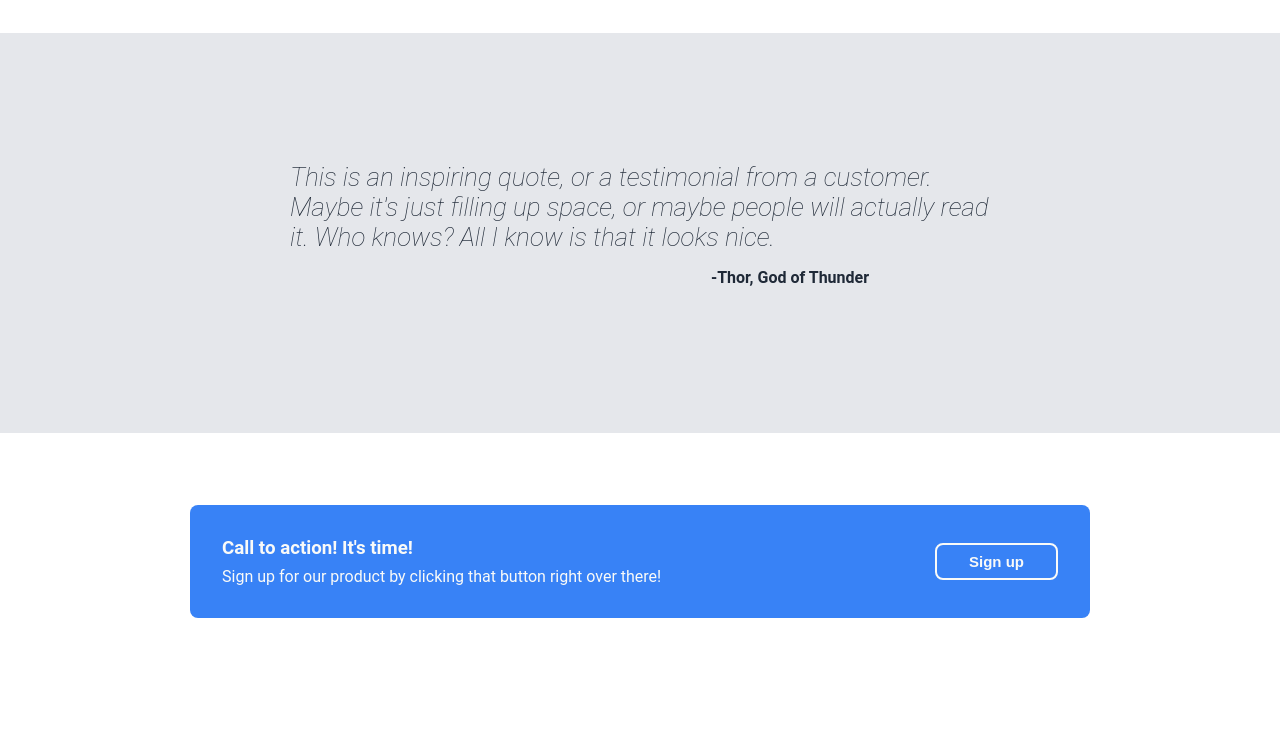
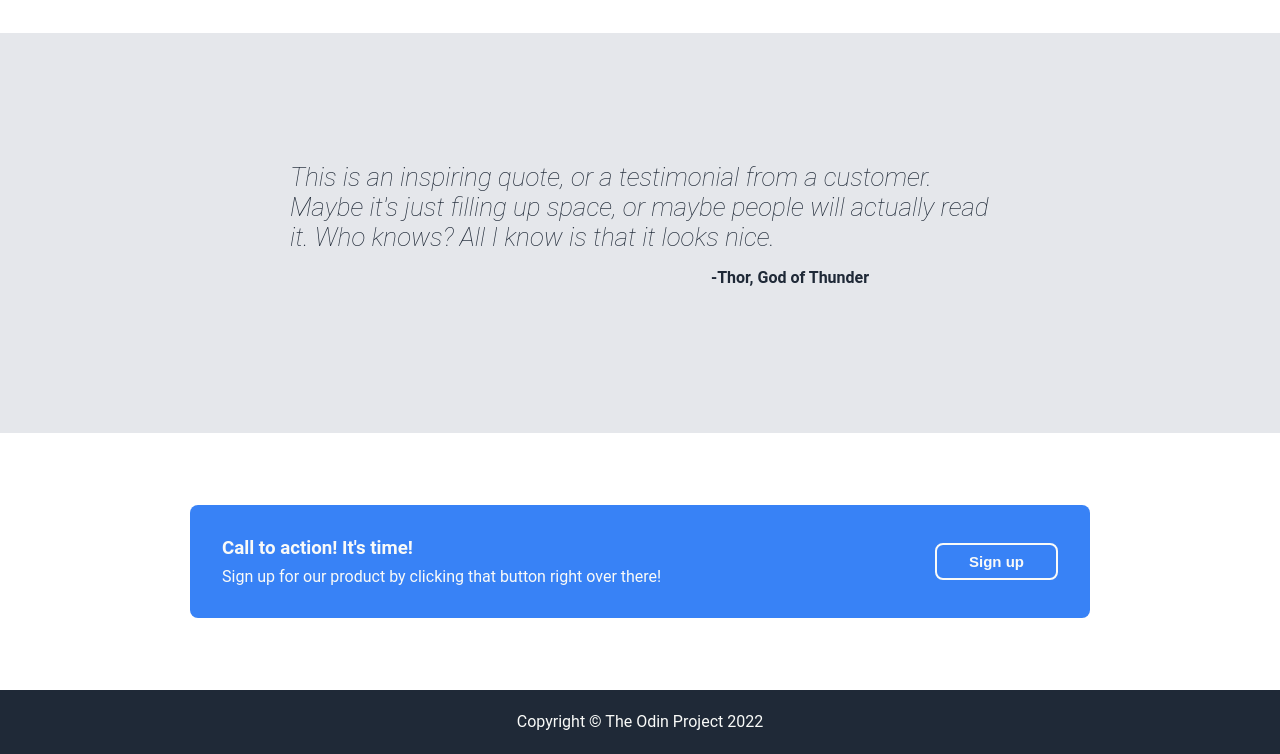
Before and after one commit to iohannc/landingPage-OdinProject, a plain HTML site: page index.html in a window 1280 px wide. Shown: the part 789-1543 px from the top of the page. Before the commit the page ends 1479 px from the top, so only its background shows below. Drawn offline with Linux system fonts and the light colour scheme.

Commit message:
Add footer, project finished

```diff
--- a/css/styles.css
+++ b/css/styles.css
@@ -200,3 +200,17 @@ a {
 .action-text p {
   margin: 0;
 }
+
+.footer {
+  background-color: var(--main-bg-color);
+  height: 4em;
+  display: flex;
+  justify-content: center;
+  align-items: center;
+  padding: 16px;
+}
+
+.footer p {
+  margin: 0;
+  color: var(--font-lightcolor);
+}
--- a/index.html
+++ b/index.html
@@ -79,5 +79,8 @@
         </div>
       </div>
     </main>
+    <footer class="footer">
+      <p>Copyright © The Odin Project 2022</p>
+    </footer>
   </body>
 </html>
```
